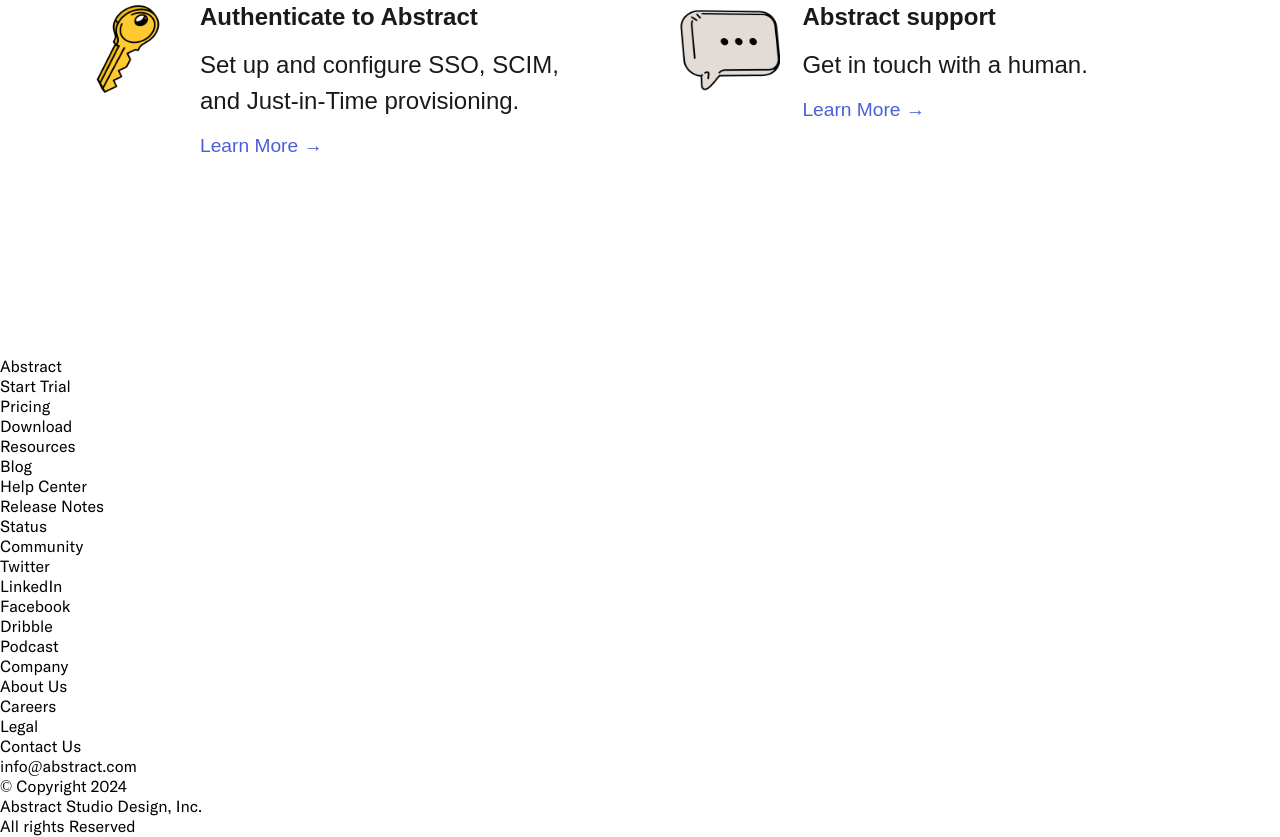
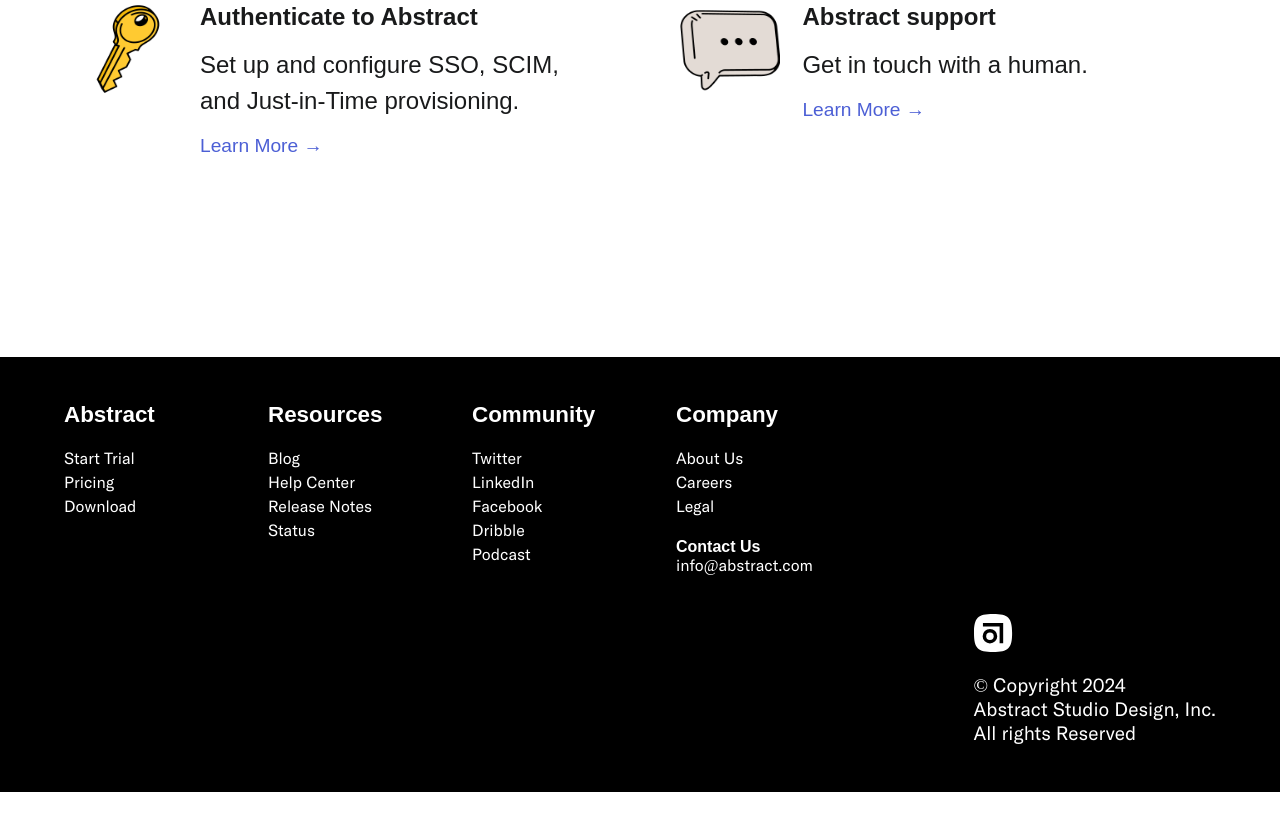
Before and after one commit to plaingabriel/abstract-help, a plain HTML site: page index.html in a window 1280 px wide. Shown: the part 1239-2076 px from the top of the page. After the commit the page ends 2031 px from the top, so only its background shows below. Drawn offline with Linux system fonts and the light colour scheme.

Commit message:
add Footer

```diff
--- a/global.css
+++ b/global.css
@@ -2,6 +2,7 @@
 
 @import url("./styles/Header.css");
 @import url("./styles/Main.css");
+@import url("./styles/Footer.css");
 
 * {
   margin: 0;
@@ -24,11 +25,6 @@
 @font-face {
   font-family: "GT America Standard - Regular";
   src: url("./GT-America-Standard/GT-America-Standard-Regular-Trial.otf");
-}
-
-@font-face {
-  font-family: "GT America Standard - Medium";
-  src: url("./GT-America-Standard/GT-America-Standard-Medium-Trial.otf");
 }
 
 /** END FONTS **/
--- a/index.html
+++ b/index.html
@@ -409,7 +409,7 @@
             </li>
           </ul>
           <div class="footer__contact">
-            <h5 class="conatct__heading">Contact Us</h5>
+            <h5 class="contact__heading">Contact Us</h5>
             <a href="mailto:info@abstract.com" class="contact__mail"
               >info@abstract.com</a
             >
@@ -417,10 +417,26 @@
         </div>
       </div>
       <div class="footer__copyright">
-        <!-- <logo></logo> -->
-        <p class="copyright__text">© Copyright 2024</p>
-        <p class="copyright__text">Abstract Studio Design, Inc.</p>
-        <p class="copyright__text">All rights Reserved</p>
+        <div class="footer__copyright-wrapper">
+          <svg
+            class="abstract-logo-footer"
+            xmlns="http://www.w3.org/2000/svg"
+            viewBox="0 0 200 51"
+            preserveAspectRatio="xMinYMid slice"
+          >
+            <g class="abstract-logo-mark-footer" fill="#fff">
+              <path
+                d="M25.41 0C5.08 0 0 5.08 0 25.41s5.08 25.41 25.41 25.41 25.41-5.08 25.41-25.41S45.74 0 25.41 0zm-4.17 39.31A9.73 9.73 0 1 1 31 29.58a9.75 9.75 0 0 1-9.76 9.73zm17.67-.4h-4.77V16.67H11.91v-4.76h27z"
+              ></path>
+              <circle cx="21.24" cy="29.58" r="4.96"></circle>
+            </g>
+          </svg>
+          <div class="copyright__text-wrapper">
+            <p class="copyright__text">© Copyright 2024</p>
+            <p class="copyright__text">Abstract Studio Design, Inc.</p>
+            <p class="copyright__text">All rights Reserved</p>
+          </div>
+        </div>
       </div>
     </footer>
   </body>
--- /dev/null
+++ b/styles/Footer.css
@@ -0,0 +1,87 @@
+.footer {
+  background-color: var(--black);
+  color: var(--white);
+  padding: 2.8rem 1rem;
+  display: flex;
+  flex-direction: column;
+  row-gap: 2.4rem;
+}
+
+.footer__lists {
+  display: grid;
+  grid-template-columns: 1fr 1fr;
+  gap: 2.4rem;
+  max-width: 800px;
+}
+
+.footer__list-container {
+  display: flex;
+  flex-direction: column;
+  row-gap: 1.2rem;
+}
+
+.footer__heading {
+  font-size: 1.4rem;
+  font-weight: bold;
+  font-family: sans-serif;
+}
+
+.footer__item {
+  line-height: 1.5;
+}
+
+.contact__heading {
+  font-weight: bold;
+  font-family: sans-serif;
+}
+
+.contact__mail {
+  font-family: "GT America Standard - Regular";
+}
+
+.footer__copyright {
+  display: flex;
+}
+
+.footer__copyright-wrapper {
+  display: flex;
+  flex-direction: column;
+  row-gap: 1.4rem;
+}
+
+.abstract-logo-footer {
+  width: 150px;
+}
+
+.copyright__text {
+  font-size: 1.2rem;
+}
+
+@media screen and (min-width: 620px) {
+  .footer {
+    flex-direction: row;
+    justify-content: space-between;
+  }
+
+  .footer__copyright {
+    align-items: flex-end;
+  }
+}
+
+@media screen and (min-width: 768px) {
+  .footer {
+    flex-direction: column;
+    padding: 2.8rem 4rem;
+  }
+
+  .footer__copyright {
+    justify-content: flex-end;
+  }
+}
+
+@media screen and (min-width: 1024px) {
+  .footer__lists {
+    grid-template-columns: 1fr 1fr 1fr 1fr;
+    gap: 1rem;
+  }
+}
```
